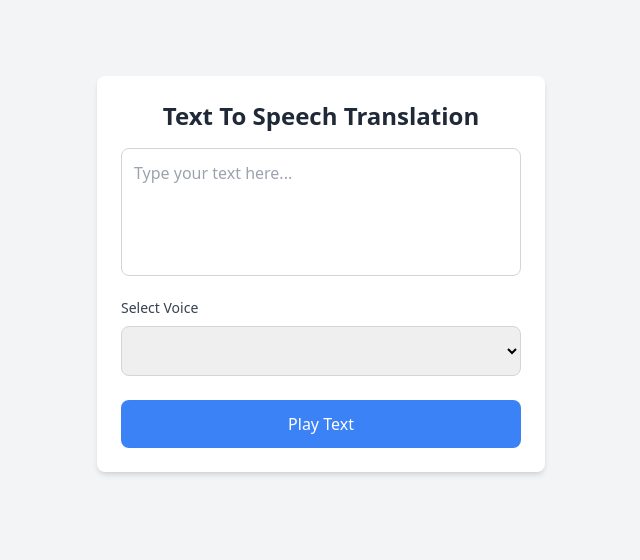
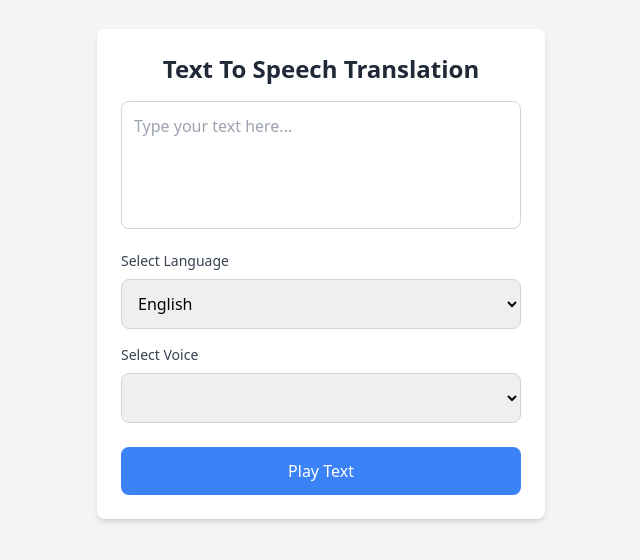
Before and after one commit to SulaimanHasan411/text-to-speech-translate, a plain HTML site: page public/index.html in a window 1280 px wide. Shown: the part 126-686 px from the top of the page, without its empty margins (319-959 px from the left). Drawn offline with nearby package versions, Linux system fonts and the light colour scheme.

Commit message:
add option to choose language

```diff
--- a/public/index.html
+++ b/public/index.html
@@ -20,7 +20,16 @@
          focus:outline-none focus:ring-2 focus:ring-blue-500 resize-none"
          placeholder="Type your text here..."></textarea>
 
-         <!-- voice selection -->
+        <!-- select language -->
+         <div class="mt-4">
+            <label for="languageSelect" class="block text-sm font-medium text-gray-700 mb-2">
+                Select Language
+            </label>
+            <select id="languageSelect" class="w-full p-3 border border-gray-300 rounded-lg
+            focus:outline-none focus:ring-2 focus:ring-blue-500"></select>
+         </div>
+
+         <!-- select voice -->
           <div class="mt-4">
             <label for="voiceSelect" class="block text-sm font-medium text-gray-700 mb-2">
                 Select Voice
--- a/public/main.js
+++ b/public/main.js
@@ -1,8 +1,28 @@
 const voiceSelector = document.querySelector("#voiceSelect");
 const playButton = document.querySelector("#playButton");
 const textInput = document.querySelector("textArea");
+const languageSelect = document.querySelector("#languageSelect");
 
-// load voices in
+//array of supported langs with ISO codes (ex: en, fr)
+const langs = [
+    {code: "en", name: "English"},
+    {code: "es", name: "Spanish"},
+    {code: "fr", name: "French"},
+    {code: "de", name: "German"},
+    {code: "it", name: "Italian"},
+    {code: "ja", name: "Japanese"},
+    {code: "zh-CN", name: "Chinese (Simplified)"},
+];
+
+//populate select language box
+langs.forEach(({code, name}) => {
+    const option = document.createElement("option");
+    option.value = code;
+    option.textContent = name;
+    languageSelect.appendChild(option);
+})
+
+//load voices in
 let voices = [];
 function loadVoices(){
     voices = speechSynthesis.getVoices();
@@ -15,7 +35,7 @@ function loadVoices(){
 speechSynthesis.onvoiceschanged = loadVoices;
 loadVoices();
 
-// tts
+//tts
 playButton.addEventListener("click", () => {
     const utterance = new SpeechSynthesisUtterance(textInput.value);
     const selectedVoice = voices[voiceSelector.value];
```
